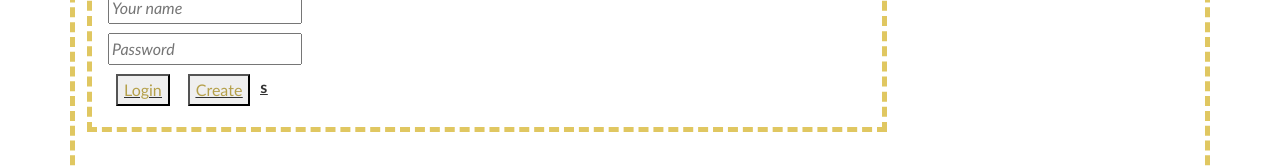
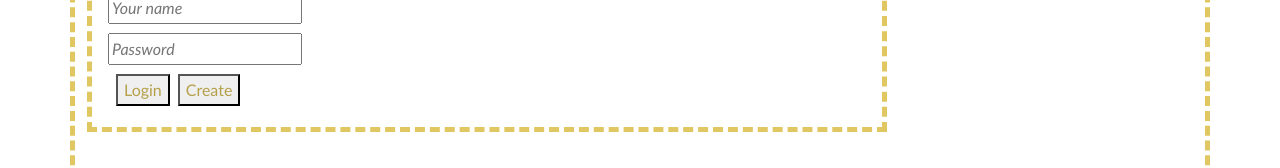
Before and after one commit to jocelynperucca/startup, a React (Vite) app: page / in a window 1280 px wide. Shown: the part 297-465 px from the top of the page. Built offline with nearby package versions, Linux system fonts and the light colour scheme.

Commit message:
deleted s

```diff
--- a/src/login/login.jsx
+++ b/src/login/login.jsx
@@ -28,10 +28,10 @@ export function Login({ userName, authState, onAuthChange }) {
                 <div>
                     <input type="password" placeholder="Password" required />
                 </div>
-                <div class="button-container">
+                <div classname ="button-container">
                 <button type="submit">Login</button>
                 <button type="submit">Create</button>
-                s</div>
+                </div>
             </form>
         </main>
     );
```
